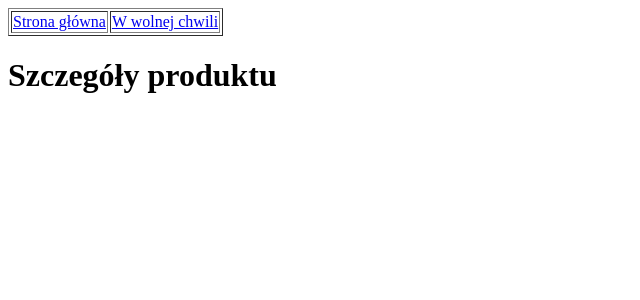
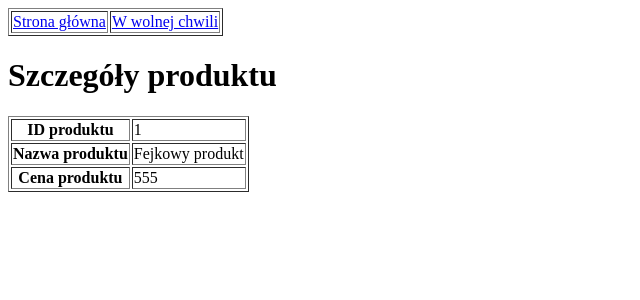
Before and after one commit to szkoleniajsystems/flask, a Flask app: page /product_details in a window 1280 px wide. Shown: the top 300 px of the page, without its empty margins (0-640 px from the left). Run offline with Flask 2, Linux system fonts and the light colour scheme.

Commit message:
uzupełniony ekran szczegółów produktu

```diff
--- a/app.py
+++ b/app.py
@@ -1,6 +1,6 @@
 from flask import Flask,render_template,request
 from domain import Author
-from dao import get_products
+from dao import *
 app = Flask(__name__)
 
 #*args
@@ -17,7 +17,7 @@ def index():
 def product_details():
     id=request.args.get('id')
     print(f'szczegóły produktu o id={id}')
-    return render_template("product_details.html")
+    return render_template("product_details.html",product=get_product(id))
 
 # @app.route('/')
 # def index():
@@ -71,3 +71,5 @@ if __name__ == '__main__':
 
 
 #Dodaj ekran szczegółów zadania a na liście zadań dodaj linki prowadzące do tego ekranu z przekazanie id todosa
+
+#W kontrolerze ekranu szczegółów ToDosa odczytaj id z paska i wyświetl na konsoli
--- a/dao.py
+++ b/dao.py
@@ -8,3 +8,7 @@ def get_products():
     wynik.append(Product(3, "Pykadło", 870))
     wynik.append(Product(4, "Tenteges", 120))
     return wynik
+
+def get_product(id):
+    product=Product(1,"Fejkowy produkt",555)
+    return product
--- a/templates/product_details.html
+++ b/templates/product_details.html
@@ -7,5 +7,10 @@
 <body>
 {% include 'menu.html' %}
 <h1>Szczegóły produktu</h1>
+<table border="1">
+    <tr><th>ID produktu</th><td>{{ product.product_id }}</td></tr>
+    <tr><th>Nazwa produktu</th><td>{{ product.product_name }}</td></tr>
+    <tr><th>Cena produktu</th><td>{{ product.product_price }}</td></tr>
+</table>
 </body>
 </html>
```
